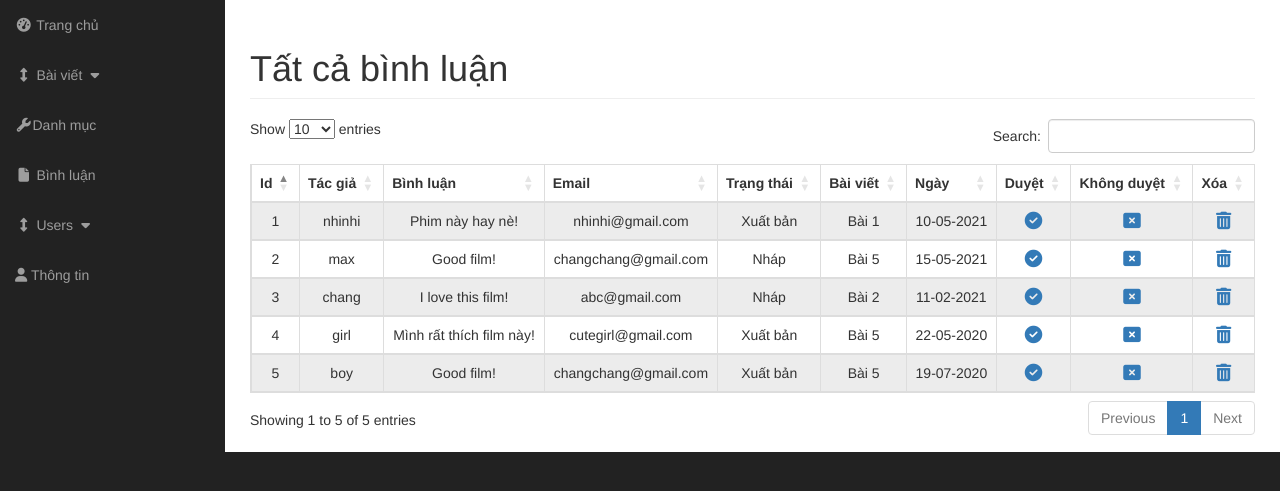
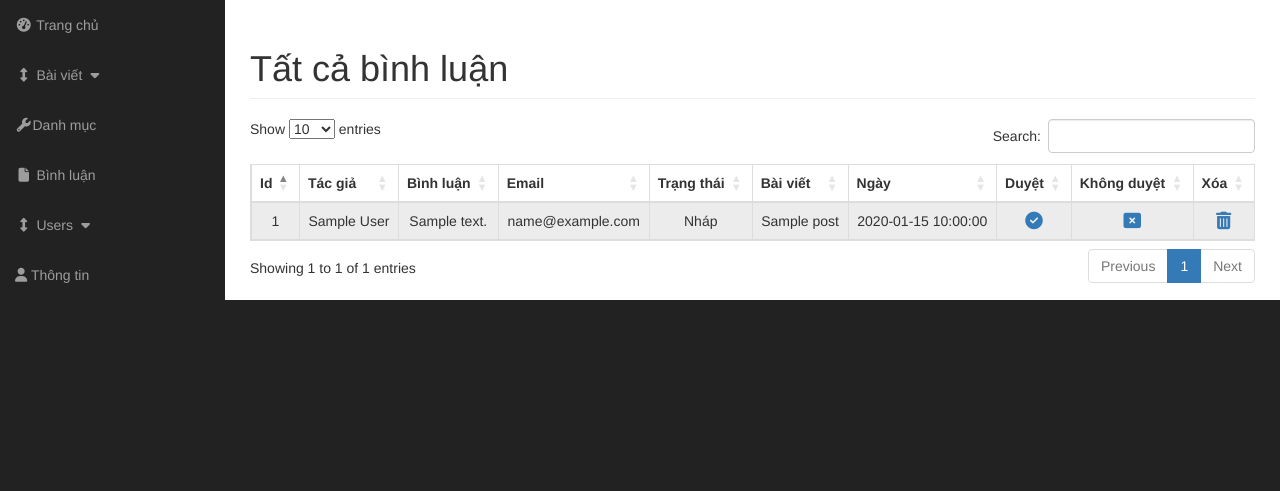
Before and after one commit to lttn-16/iMovie, a PHP site: page /iMovie/admin/comments.php in a window 1280 px wide. Shown: the part 51-542 px from the top of the page. Run offline with PHP 8.4, Linux system fonts and the light colour scheme; tables that the repository leaves empty or names only in its code hold one stand-in row (values such as "Sample post"); some libraries are stand-ins or nearby versions.

Commit message:
Comment done

```diff
--- a/admin/admin_function.php
+++ b/admin/admin_function.php
@@ -231,4 +231,71 @@ function count_categories()
     echo "<div class='huge'>{$category_count}</div>";
 }
 
+//Display comments
+function dispaly_all_comments(){
+    global $connection;
+    $query = "SELECT * FROM comments, posts WHERE comments.post_id = posts.post_id";
+    $select_cmts = mysqli_query($connection, $query);
+
+    while($row = mysqli_fetch_array($select_cmts)){
+        if($row['cmt_status']==1){
+            $row['cmt_status'] = "Xuất bản";
+        } else {
+            $row['cmt_status'] = "Nháp";
+        }
+        $cmt_id = $row['cmt_id'];
+        $cmt_author = $row['cmt_author'];
+        $post_title = $row['post_title'];
+        $cmt_content = $row['cmt_content'];
+        $cmt_email = $row['cmt_email'];
+        $cmt_status = $row['cmt_status'];
+        $cmt_date =$row['cmt_date'];
+
+        echo "<tr class='center'>";
+        echo "<td>{$cmt_id}</td>";
+        echo "<td>{$cmt_author}</td>";
+        echo "<td>{$cmt_content}</td>";
+        echo "<td>{$cmt_email}</td>";
+        echo "<td>{$cmt_status}</td>";
+        echo "<td>{$post_title}</td>";
+        echo "<td>{$cmt_date}</td>";
+
+        echo " <td><a href='comments.php?approve={$cmt_id}' ><i class='fas fa-check-circle fa-lg'></i></a></td>";
+        echo "<td><a href='comments.php?not-approve={$cmt_id}' ><i class='fas fa-window-close fa-lg'></i></a></td>";
+        echo "<td><a onClick=\" javascript: return confirm('Are you sure you want to delete?') \" href='comments.php?delete={$cmt_id}' ><i class='fas fa-trash-alt fa-lg'></i></a></td>";
+
+        echo "</tr>";
+    }
+}
+
+//Delete comment
+function delete_comment(){
+    global $connection;
+
+    if(isset($_GET['delete'])){
+        //Delete comment
+        $cmt_id = $_GET['delete'];
+
+        $query = "DELETE FROM comments WHERE cmt_id = $cmt_id";
+        $delete_query = mysqli_query($connection, $query);
+        confirm($delete_query);
+        header("Location: comments.php");
+    } elseif(isset($_GET['approve'])){
+        //Approve comment
+        $cmt_id = $_GET['approve'];
+
+        $query = "UPDATE comments SET cmt_status ='1' WHERE cmt_id = $cmt_id";
+        $delete_query = mysqli_query($connection, $query);
+        confirm($delete_query);
+        header("Location: comments.php");
+    } elseif(isset($_GET['not-approve'])){
+        //Not approve comment
+        $cmt_id = $_GET['not-approve'];
+
+        $query = "UPDATE comments SET cmt_status ='0' WHERE cmt_id = $cmt_id";
+        $delete_query = mysqli_query($connection, $query);
+        confirm($delete_query);
+        header("Location: comments.php");
+    }
+}
 ?>
--- a/admin/includes/view_all_comments.php
+++ b/admin/includes/view_all_comments.php
@@ -1,3 +1,4 @@
+<?php delete_comment() ?>
 <div class="sroll">
 <table id="example" class="table table-striped table-bordered" style="width:100%;">
     <thead>
@@ -15,67 +16,7 @@
         </tr>
     </thead>
     <tbody>
-        <tr class="center">
-            <td>1</td>
-            <td>nhinhi</td>
-            <td>Phim này hay nè!</td>
-            <td>nhinhi@gmail.com</td>
-            <td>Xuất bản</td>
-            <td>Bài 1</td>
-            <td>10-05-2021</td>
-            <td><a href='/'><i class="fas fa-check-circle fa-lg"></i></a></td>
-            <td><a href='/'><i class="fas fa-window-close fa-lg"></i></a></td>
-            <td><a href='/'><i class="fas fa-trash-alt fa-lg"></a></td>
-        </tr>
-        <tr class="center">
-            <td>2</td>
-            <td>max</td>
-            <td>Good film!</td>
-            <td>changchang@gmail.com</td>
-            <td>Nháp</td>
-            <td>Bài 5</td>
-            <td>15-05-2021</td>
-            <td><a href='/'><i class="fas fa-check-circle fa-lg"></i></a></td>
-            <td><a href='/'><i class="fas fa-window-close fa-lg"></i></a></td>
-            <td><a href='/'><i class="fas fa-trash-alt fa-lg"></a></td>
-        </tr>
-        <tr class="center">
-            <td>3</td>
-            <td>chang</td>
-            <td>I love this film!</td>
-            <td>abc@gmail.com</td>
-            <td>Nháp</td>
-            <td>Bài 2</td>
-            <td>11-02-2021</td>
-            <td><a href='/'><i class="fas fa-check-circle fa-lg"></i></a></td>
-            <td><a href='/'><i class="fas fa-window-close fa-lg"></i></a></td>
-            <td><a href='/'><i class="fas fa-trash-alt fa-lg"></a></td>
-        </tr>
-        <tr class="center">
-            <td>4</td>
-            <td>girl</td>
-            <td>Mình rất thích film này!</td>
-            <td>cutegirl@gmail.com</td>
-            <td>Xuất bản</td>
-            <td>Bài 5</td>
-            <td>22-05-2020</td>
-            <td><a href='/'><i class="fas fa-check-circle fa-lg"></i></a></td>
-            <td><a href='/'><i class="fas fa-window-close fa-lg"></i></a></td>
-            <td><a href='/'><i class="fas fa-trash-alt fa-lg"></a></td>
-        </tr>
-        <tr class="center">
-            <td>5</td>
-            <td>boy</td>
-            <td>Good film!</td>
-            <td>changchang@gmail.com</td>
-            <td>Xuất bản</td>
-            <td>Bài 5</td>
-            <td>19-07-2020</td>
-            <td><a href='/'><i class="fas fa-check-circle fa-lg"></i></a></td>
-            <td><a href='/'><i class="fas fa-window-close fa-lg"></i></a></td>
-            <td><a href='/'><i class="fas fa-trash-alt fa-lg"></a></td>
-        </tr>
-
+    <?php dispaly_all_comments(); ?>
     </tbody>
 </table>
 </div>
```
